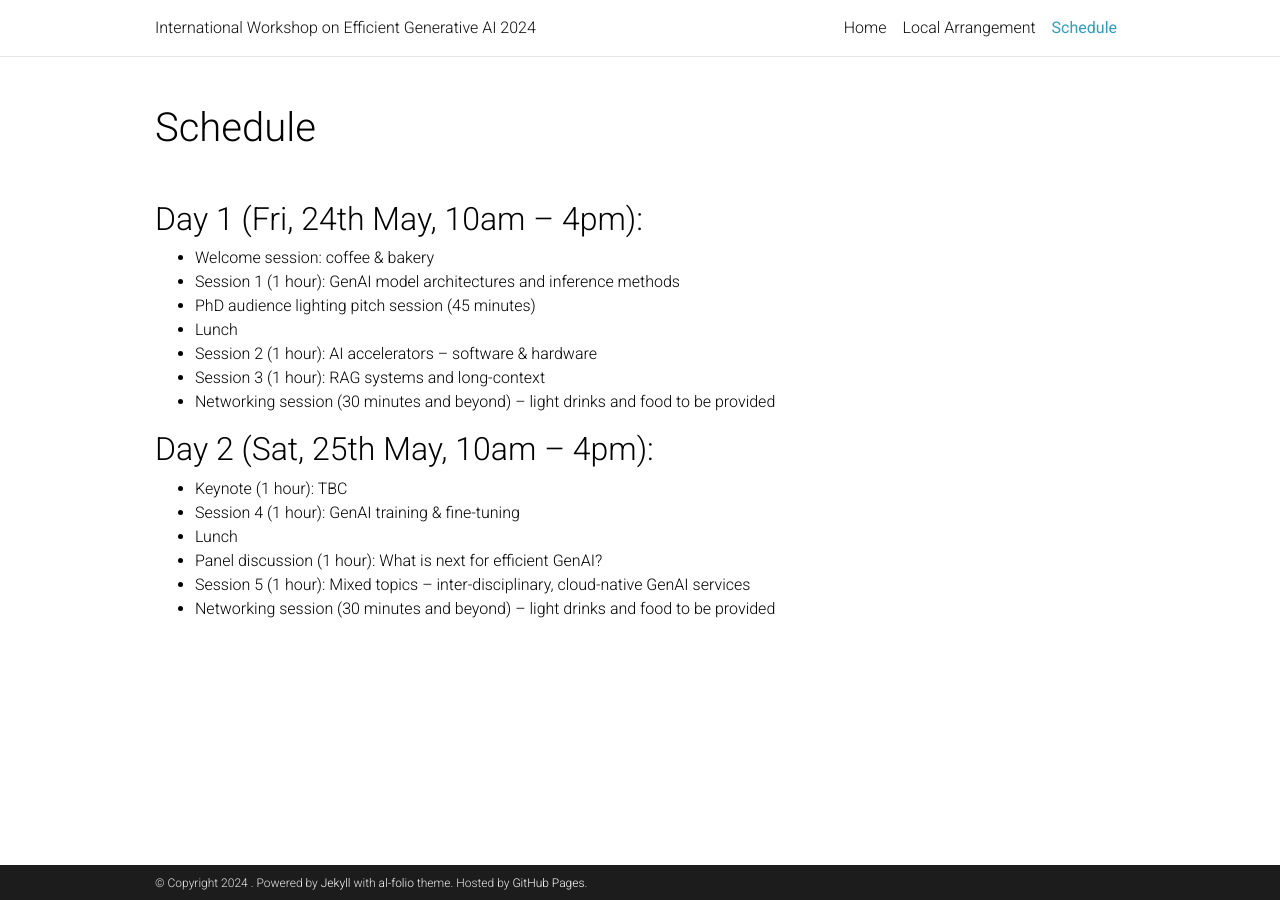
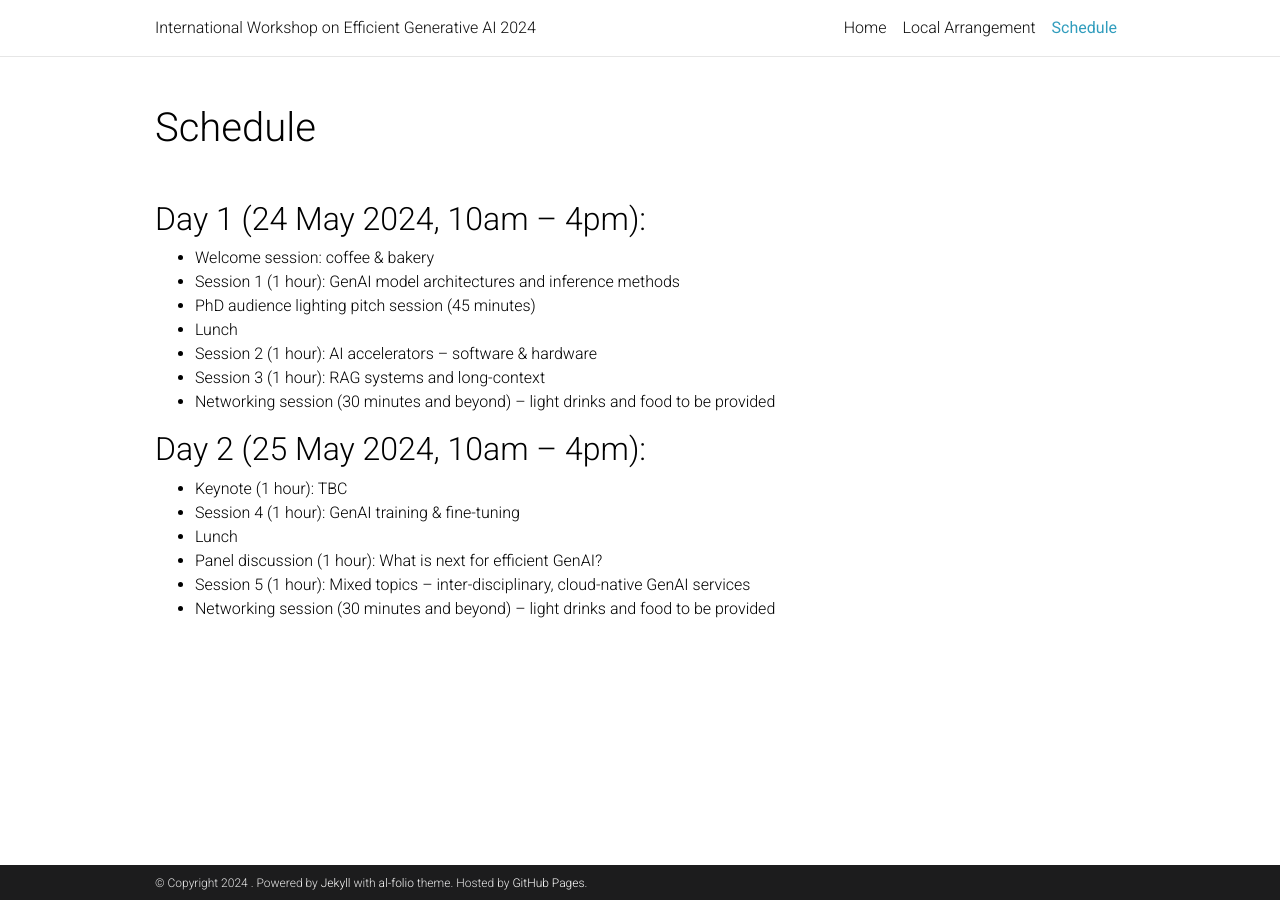
Before and after one commit to opensourcing-foundation-models/opensourcing-foundation-models.github.io, a Jekyll site: the page built from _pages/schedule.md, in a window 1280 px wide. Built offline with Jekyll 4.4.1, drawn with Linux system fonts in a browser that asks for light colours; comment, search, counter and statistics services are not loaded; a style sheet for code colours, icons or effects is not loaded.

Commit message:
update: fix date

```diff
--- a/_pages/schedule.md
+++ b/_pages/schedule.md
@@ -36,7 +36,7 @@ nav_order: 5
 <!-- | | 7. Delve into PPO: Implementation Matters for Stable RLHF | -->
 <!-- | | 8. FLASK: Fine-grained Language Model Evaluation based on Alignment Skill Sets | -->
 <!-- | 17:20-17:30 | Closing Remarks | -->
-## Day 1 (Fri, 24th May, 10am – 4pm):
+## Day 1 (24 May 2024, 10am – 4pm):
 
 - Welcome session: coffee & bakery
 - Session 1 (1 hour): GenAI model architectures and inference methods
@@ -46,7 +46,7 @@ nav_order: 5
 - Session 3 (1 hour): RAG systems and long-context
 - Networking session (30 minutes and beyond) – light drinks and food to be provided
 
-## Day 2 (Sat, 25th May, 10am – 4pm):
+## Day 2 (25 May 2024, 10am – 4pm):
 
 - Keynote (1 hour): TBC
 - Session 4 (1 hour): GenAI training & fine-tuning
```
